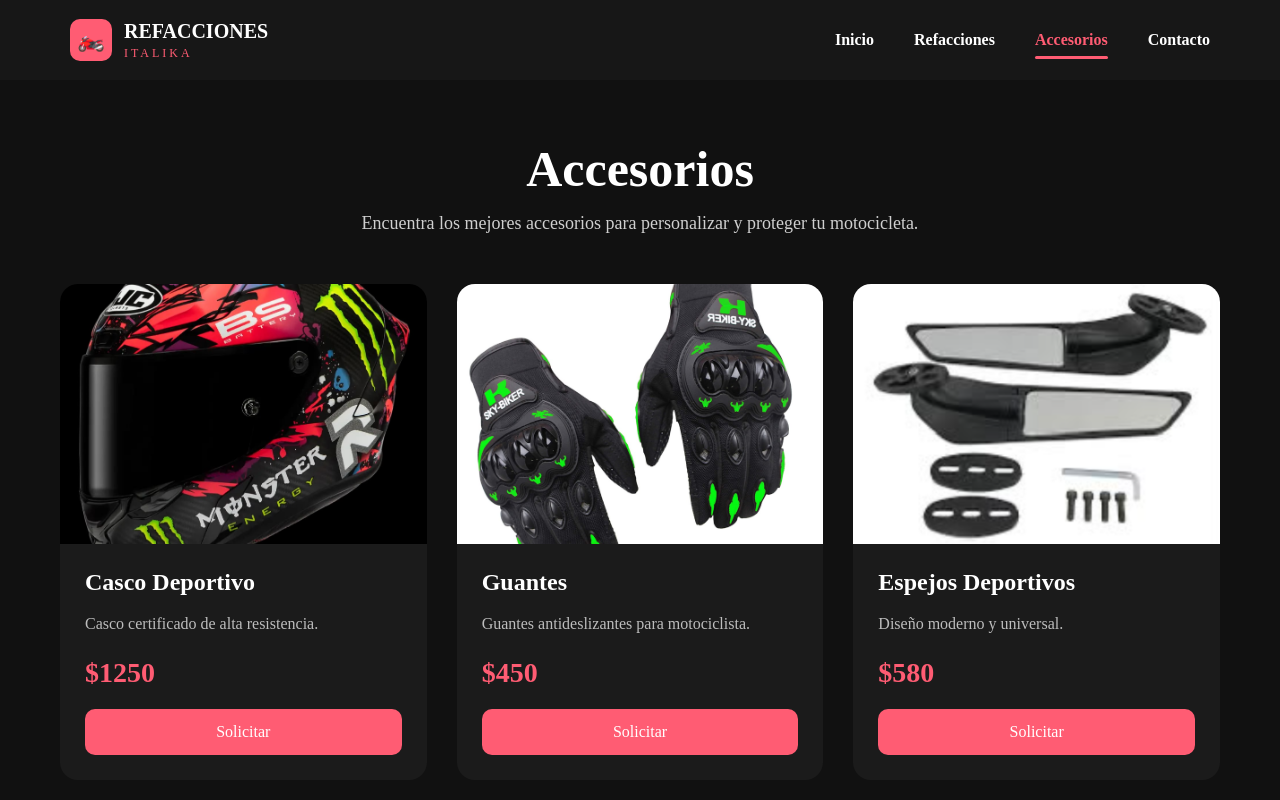
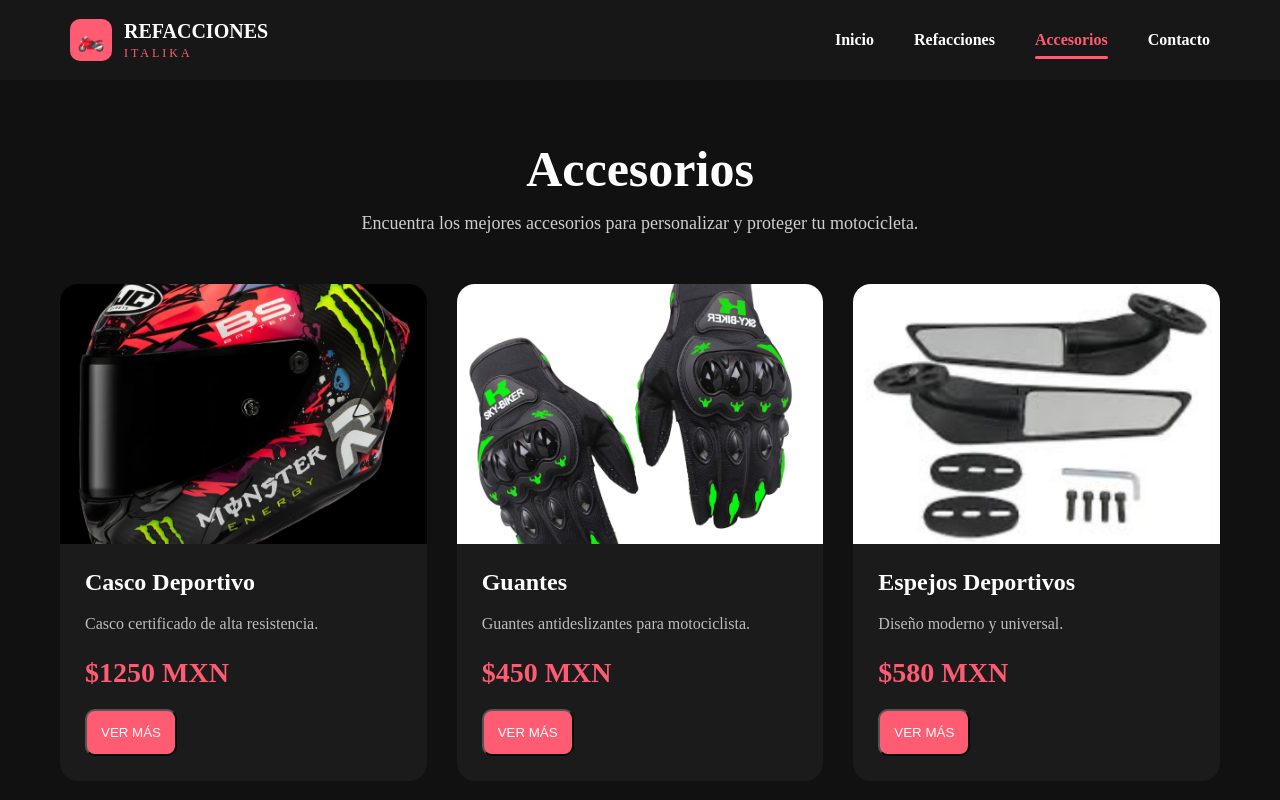
Before and after one commit to ilanfacha34/Refaccionaria, a React (Vite) app in the folder proyecto/: page /accesorios in a window 1280 px wide. Shown: the top 800 px of the page. Built offline with nearby package versions, Linux system fonts and the light colour scheme.

Commit message:
Corregir estructura del proyecto y actualizar Accesorios

```diff
--- a/proyecto/src/components/Accesorios/Accesorios.jsx
+++ b/proyecto/src/components/Accesorios/Accesorios.jsx
@@ -1,4 +1,4 @@
-import { Link } from "react-router-dom";
+import { useNavigate } from "react-router-dom";
 import styles from "./Accesorios.module.css";
 
 const accesorios = [
@@ -26,7 +26,11 @@
 ];
 
 function Accesorios() {
+
+  const navigate = useNavigate();
+
   return (
+
     <section className={styles.accesorios}>
 
       <div className={styles.titulo}>
@@ -42,7 +46,9 @@
 
       <div className={styles.grid}>
 
-        {accesorios.map((item) => (
+        {
+
+          accesorios.map((item) => (
 
             <div
               key={item.id}
@@ -50,10 +56,12 @@
             >
 
               <div className={styles.imagen}>
+
                 <img
                   src={item.imagen}
                   alt={item.nombre}
                 />
+
               </div>
 
               <div className={styles.contenido}>
@@ -62,25 +70,48 @@
 
                 <p>{item.descripcion}</p>
 
-              <span>${item.precio}</span>
+                <span>${item.precio} MXN</span>
 
-              <Link
-                to="/contacto"
+                <button
+
                   className={styles.boton}
+
+                  onClick={() =>
+                    navigate("/producto", {
+                      state: {
+                        categoria: "Accesorio",
+                        codigo: `ACC-${item.id}`,
+                        nombre: item.nombre,
+                        descripcion: item.descripcion,
+                        compatibilidad:
+                          "Compatible con múltiples motocicletas",
+                        precio: `$${item.precio} MXN`,
+                        stock: "En stock",
+                        imagen: item.imagen,
+                      },
+                    })
+                  }
+
                 >
-                Solicitar
-              </Link>
+
+                  VER MÁS
+
+                </button>
 
               </div>
 
             </div>
 
-        ))}
+          ))
+
+        }
 
       </div>
 
     </section>
+
   );
+
 }
 
 export default Accesorios;
```
Also changed, not shown: package.json (deleted, +0 -16 lines), 1 other file (tests, documents, lock files or other folders). Lines whose indentation alone changed are shown as unchanged.
